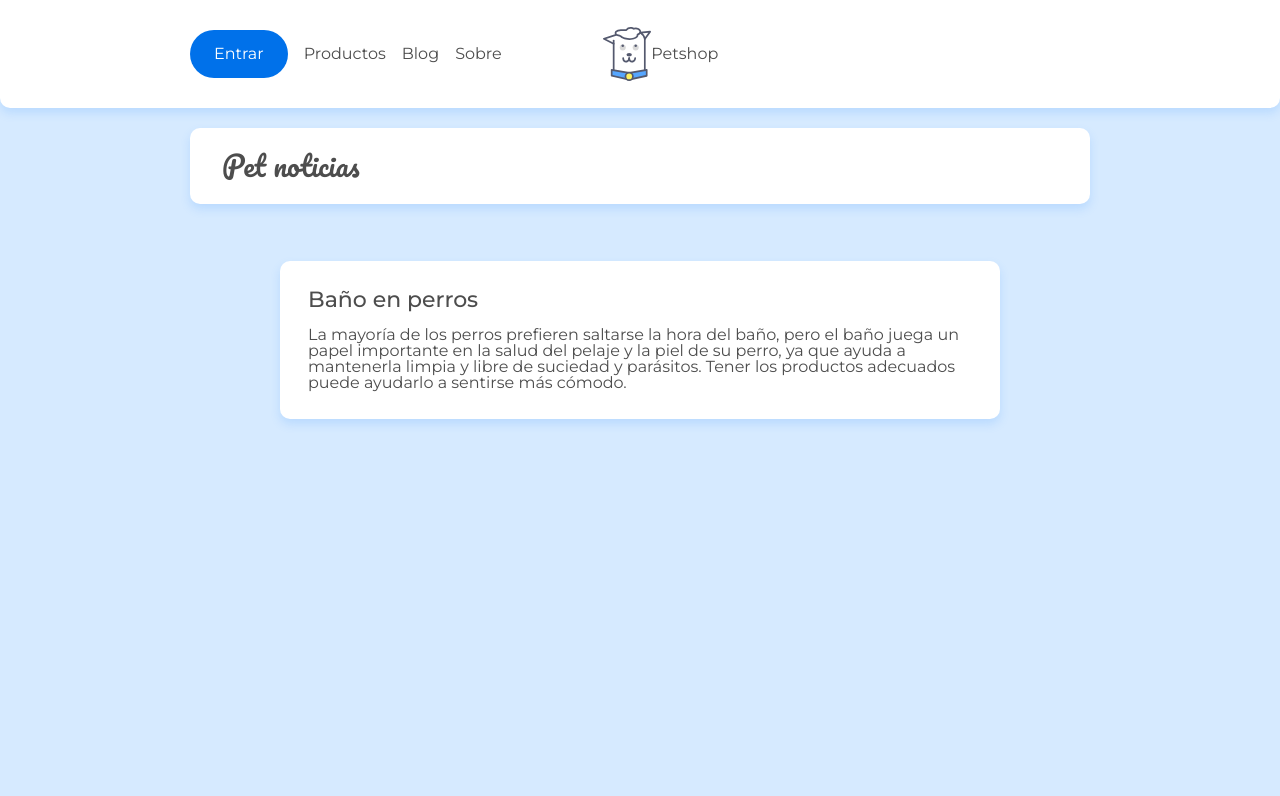
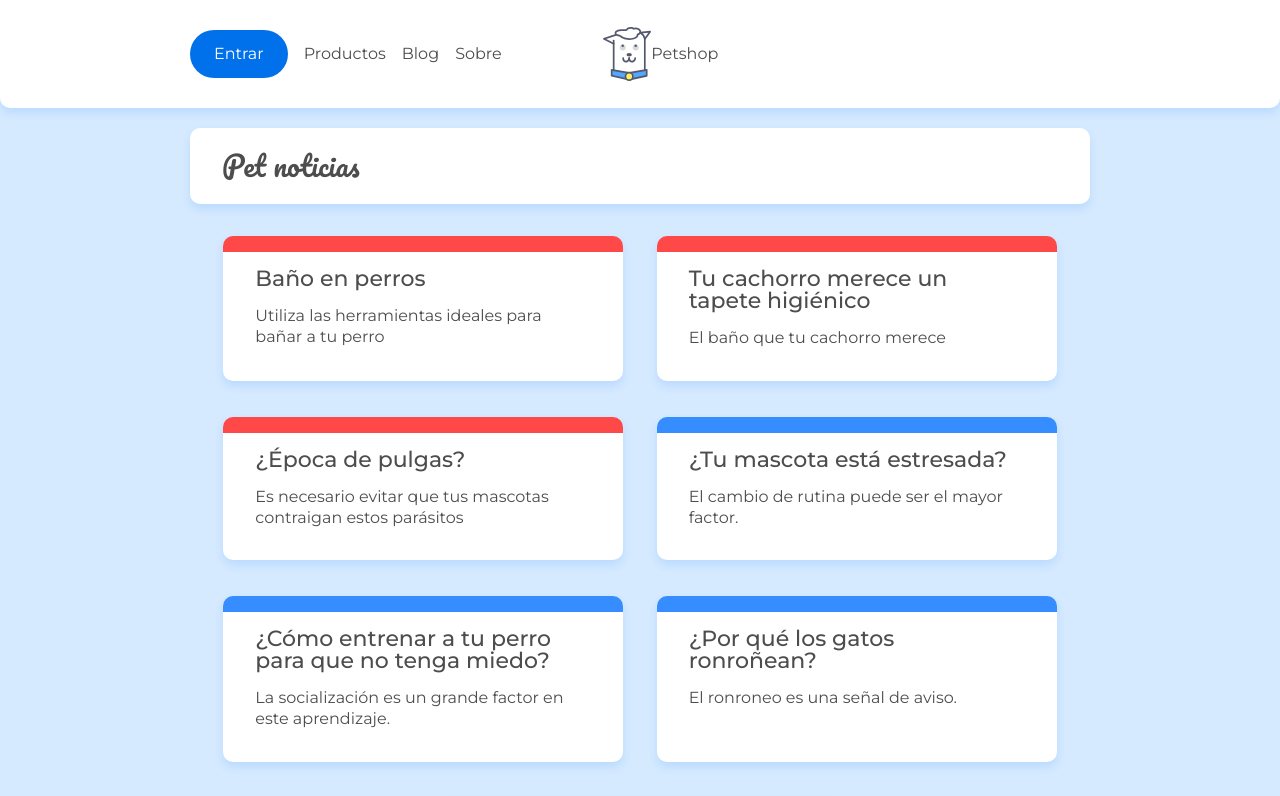
Before and after one commit to LuisCorreaDv/React-router, a React (Create React App) app: page / in a window 1280 px wide. Shown: the top 796 px of the page. Built offline with nearby package versions, Linux system fonts and the light colour scheme; data requests are answered from the project's data file.

Commit message:
Obteniendo los datos dinamicamente de la REST api

```diff
--- a/src/api/api.js
+++ b/src/api/api.js
@@ -3,7 +3,7 @@
 import axios from "axios";
 
 export const api = axios.create({
-    baseURL: "http:localhost:5000"
+    baseURL: "http://localhost:5000"
 })
 
 export const buscar = async (url, setData) => {
--- a/src/components/ListPost.jsx
+++ b/src/components/ListPost.jsx
@@ -1,9 +1,31 @@
+import { useState, useEffect } from "react"
 import "../assets/css/componentes/card.css"
+import { buscar } from "../api/api"
+import { Link } from "react-router-dom"
+
 
 const ListPosts = ({ url }) => {
+    const [posts, setPosts] = useState([])
+
+    useEffect(() => {
+        buscar(url, setPosts)
+    }, [url])
+
     return (
         <section className="posts container">
-
+           {
+                posts.map(post => {
+                    const { id, title, metadescription, categoria } = post;
+                    return <Link to={`/posts/${id}`} className={`post__card post-card--${categoria}`} key={id}>
+                        <article >
+                            <h3 className="post-card__title">
+                                {title}
+                            </h3>
+                            <p className="post-card__meta">{metadescription}</p>
+                        </article>
+                    </Link>
+                })
+            }
         </section>
     )
 }
--- a/src/pages/Home.jsx
+++ b/src/pages/Home.jsx
@@ -1,15 +1,12 @@
+import ListPosts from "../components/ListPost"
+
 const Home = () => {
   return (
     <main>
       <div className="container">
         <h2 className="title-page">Pet noticias</h2>
       </div>
-      <section className="container flex flex--center">
-        <article className="card post">
-          <h2 className="post-card__title">Baño en perros</h2>
-          <p className="post-card__text">La mayoría de los perros prefieren saltarse la hora del baño, pero el baño juega un papel importante en la salud del pelaje y la piel de su perro, ya que ayuda a mantenerla limpia y libre de suciedad y parásitos. Tener los productos adecuados puede ayudarlo a sentirse más cómodo.</p>
-        </article>
-      </section>
+      <ListPosts url="/posts"/>
     </main>
   )
 }
```
